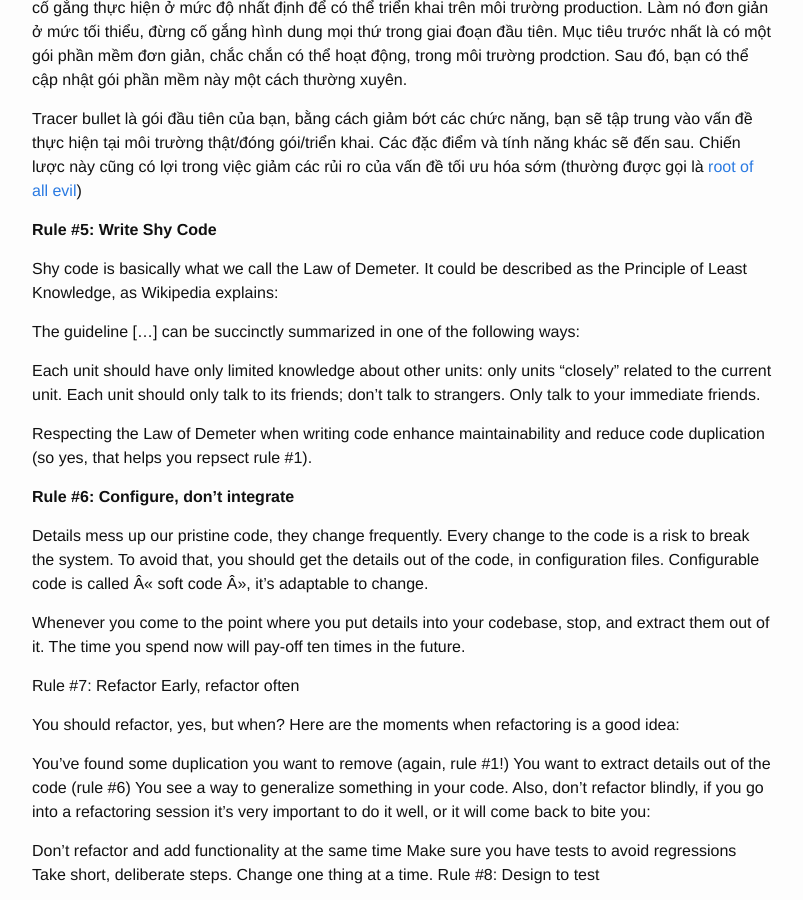
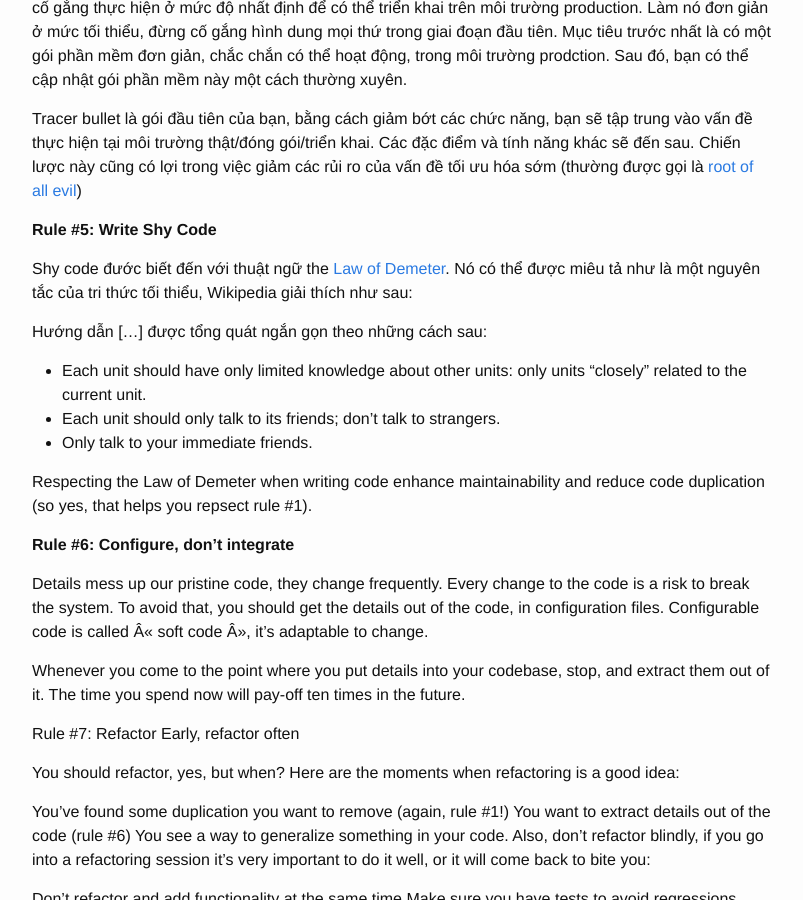
Before and after one commit to quangnd/quangnd.github.io, a Jekyll site: the page built from _posts/2016-04-08-muoi-luat-cua-mot-lap-trinh-vien.markdown, in a window 1280 px wide and 900 px high, scrolled down 1053 px. Shown: the whole window, without its empty margins (238-1041 px from the left). Built offline with Jekyll 4.4.1, drawn with Linux system fonts in a browser that asks for light colours.

Commit message:
Updated 2016-04-08-muoi-luat-cua-mot-lap-trinh-vien.markdown

```diff
--- a/_posts/2016-04-08-muoi-luat-cua-mot-lap-trinh-vien.markdown
+++ b/_posts/2016-04-08-muoi-luat-cua-mot-lap-trinh-vien.markdown
@@ -40,15 +40,13 @@ Tracer bullet là gói đầu tiên của bạn, bằng cách giảm bớt các
 
 **Rule #5: Write Shy Code**
 
-Shy code is basically what we call the Law of Demeter. It could be described as the Principle of Least Knowledge, as Wikipedia explains:
+Shy code đước biết đến với thuật ngữ the [Law of Demeter][law-of-demeter]. Nó có thể được miêu tả như là một nguyên tắc của tri thức tối thiểu, Wikipedia giải thích như sau:
 
+Hướng dẫn […] được tổng quát ngắn gọn theo những cách sau:
 
-The guideline […] can be succinctly summarized in one of the following ways:
-
-Each unit should have only limited knowledge about other units: only units “closely” related to the current unit.
-Each unit should only talk to its friends; don’t talk to strangers.
-Only talk to your immediate friends.
-
+- Each unit should have only limited knowledge about other units: only units “closely” related to the current unit.
+- Each unit should only talk to its friends; don’t talk to strangers.
+- Only talk to your immediate friends.
 
 Respecting the Law of Demeter when writing code enhance maintainability and reduce code duplication (so yes, that helps you repsect rule #1).
 
```
